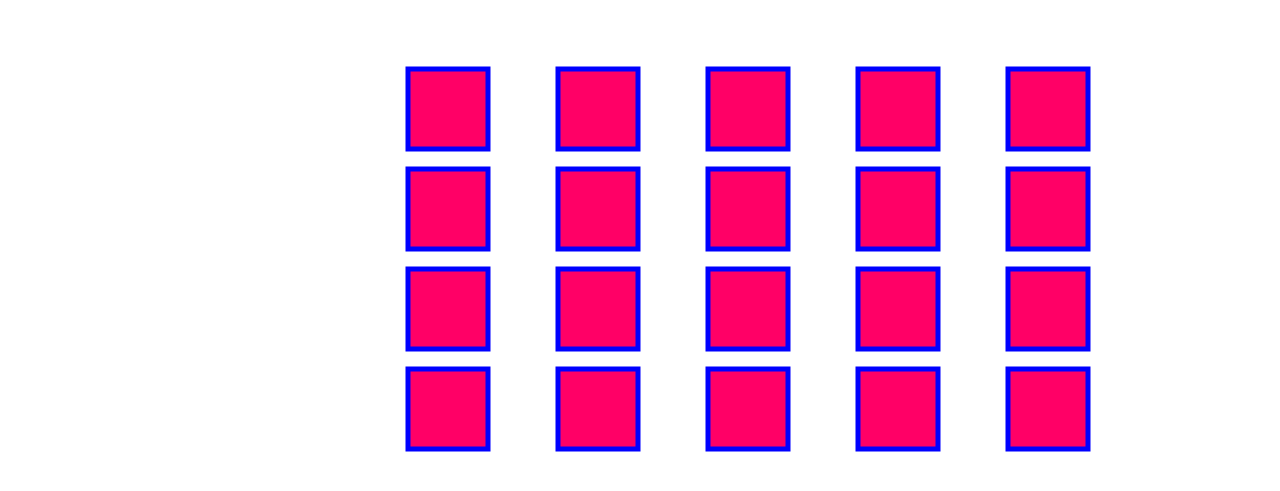
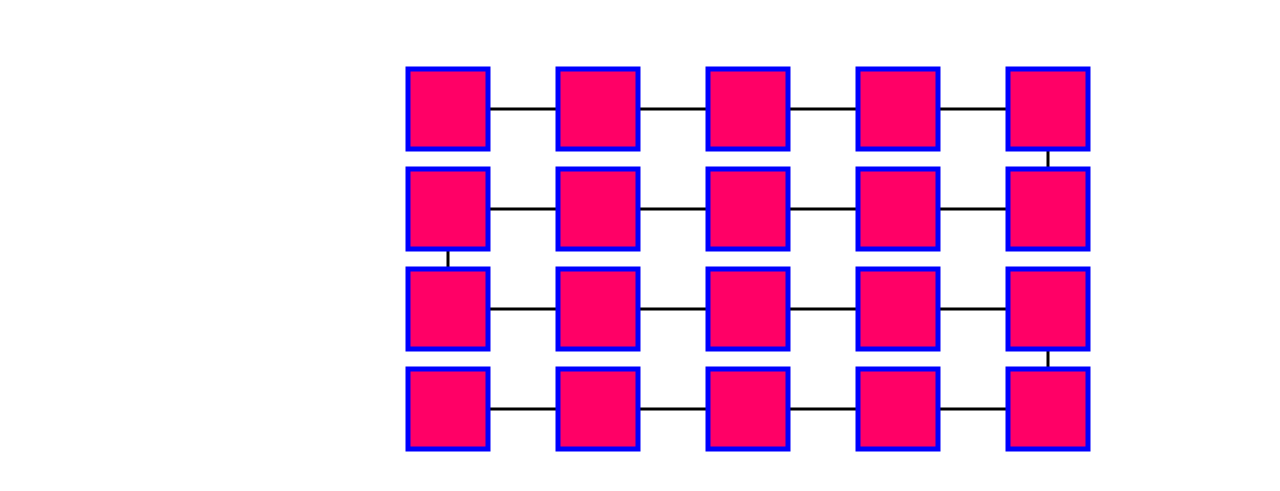
Before and after one commit to LukeVidalis/CS5044-Practical-3, a website: page index.html in a window 1280 px wide. Shown: the part 61-552 px from the top of the page. Drawn offline with nearby package versions, Linux system fonts and the light colour scheme; files whose address does not match are found by name.

Commit message:
Added Line

```diff
--- a/index.html
+++ b/index.html
@@ -44,14 +44,54 @@
 
 			function setUpVis() {
 				d3.select("svg")
-						.selectAll("line")
 						.append("line")
-							.attr("x1",80)
-							.attr("y1",80)
-							.attr("x2",160)
-							.attr("y2",160)
-				console.log("line");
-
+							.attr("x1",450)
+							.attr("y1",90)
+							.attr("x2",1000)
+							.attr("y2",90)
+							.attr("stroke", "black");
+				d3.select("svg")
+						.append("line")
+						.attr("x1",1040)
+						.attr("y1",90)
+						.attr("x2",1040)
+						.attr("y2",160)
+						.attr("stroke", "black");
+				d3.select("svg")
+						.append("line")
+						.attr("x1",1040)
+						.attr("y1",190)
+						.attr("x2",450)
+						.attr("y2",190)
+						.attr("stroke", "black");
+				d3.select("svg")
+						.append("line")
+						.attr("x1",440)
+						.attr("y1",160)
+						.attr("x2",440)
+						.attr("y2",300)
+						.attr("stroke", "black");
+				d3.select("svg")
+						.append("line")
+						.attr("x1",450)
+						.attr("y1",290)
+						.attr("x2",1000)
+						.attr("y2",290)
+						.attr("stroke", "black");
+				d3.select("svg")
+						.append("line")
+						.attr("x1",1040)
+						.attr("y1",290)
+						.attr("x2",1040)
+						.attr("y2",360)
+						.attr("stroke", "black");
+				d3.select("svg")
+						.append("line")
+						.attr("x1",450)
+						.attr("y1",390)
+						.attr("x2",1000)
+						.attr("y2",390)
+						.attr("stroke", "black");
 				d3.select("svg")
 						.selectAll("rect")
 						.data(SeasonInfo)
--- a/indexCSS.css
+++ b/indexCSS.css
@@ -23,6 +23,7 @@ rect{
 line{
 	fill:black;
 	width: 10px;
+	stroke-width: 3px;
 }
 
 #FirstVis {
```
